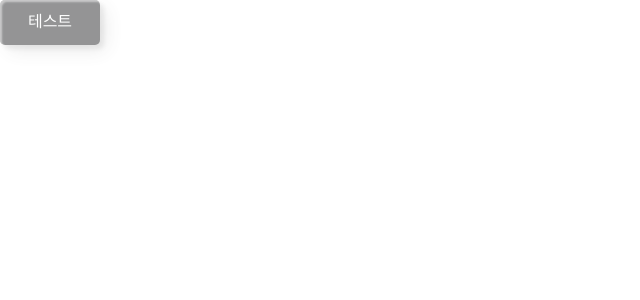
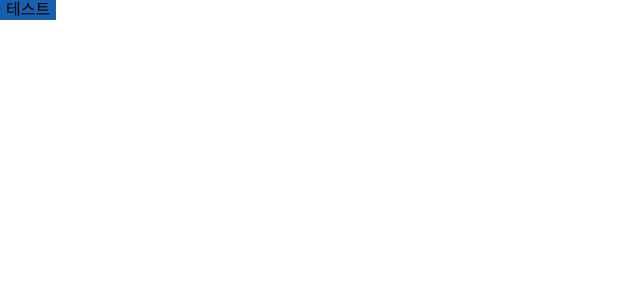
Before and after one commit to jho951/my-app, a Next.js app: page / in a window 1280 px wide. Shown: the top 300 px of the page, without its empty margins (0-640 px from the left). Built offline with nearby package versions, Linux system fonts and the light colour scheme.

Commit message:
[FEAT] 버튼 컴포넌트 개발중

```diff
--- a/src/components/atoms/Button/Button.jsx
+++ b/src/components/atoms/Button/Button.jsx
@@ -7,7 +7,7 @@ export const CustomButton = ({
   onClick = () => {
     console.warn("onClick event not provided.")
   },
-  disabled = true,
+  disabled = false,
   loading = false,
   ...props
 }) => {
--- a/src/components/atoms/Button/Button.styled.jsx
+++ b/src/components/atoms/Button/Button.styled.jsx
@@ -1,25 +1,7 @@
-import styled, {keyframes, css} from "styled-components"
-const shinyBtnAnimation = keyframes`
-  0% {
-    transform: scale(0) rotate(45deg);
-    opacity: 0;
-  }
-  80% {
-    transform: scale(0) rotate(45deg);
-    opacity: 0.5;
-  }
-  81% {
-    transform: scale(4) rotate(45deg);
-    opacity: 1;
-  }
-  100% {
-    transform: scale(50) rotate(45deg);
-    opacity: 0;
-  }
-`
+import styled, {keyframes} from "styled-components"
 
-export const CustomBtn = styled.button`
-  /* Button styling */
+const commonButtonStyles = `
+  /* Common button styling */
   display: flex;
   align-items: center;
   justify-content: center;
@@ -33,16 +15,16 @@ export const CustomBtn = styled.button`
   cursor: pointer;
   transition: all 0.3s ease;
   position: relative;
-  box-shadow: inset 2px 2px 2px 0px rgba(255, 255, 255, 0.5),
-    7px 7px 20px 0px rgba(0, 0, 0, 0.1), 4px 4px 5px 0px rgba(0, 0, 0, 0.1);
   outline: none;
-  border: ${(props) => props.border || "none"};
+  border: none;
   overflow: hidden;
-  /* Button color */
+`
+
+export const CustomBtn = styled.button`
+  ${commonButtonStyles}
   background: ${(props) =>
     props.loading ? props.theme.button.progress : props.theme.button.default};
 
-  /* Disabled state */
   &:disabled {
     opacity: 0.7;
     cursor: not-allowed;
@@ -53,7 +35,6 @@ export const CustomBtn = styled.button`
     transform: ${(props) => (props.loading ? "scale(0.95)" : "scale(1)")};
   }
 
-  /* Hover state */
   &:hover {
     box-shadow: inset 2px 2px 2px 0px rgba(255, 255, 255, 0.5),
       7px 7px 20px 0px rgba(41, 41, 41, 0.3),
@@ -84,6 +65,25 @@ export const OutlineButton = styled(CustomBtn)`
     color: ${(props) => props.color || "#fff"};
   }
 `
+
+// const shinyBtnAnimation = keyframes`
+//   0% {
+//     transform: scale(0) rotate(45deg);
+//     opacity: 0;
+//   }
+//   80% {
+//     transform: scale(0) rotate(45deg);
+//     opacity: 0.5;
+//   }
+//   81% {
+//     transform: scale(4) rotate(45deg);
+//     opacity: 1;
+//   }
+//   100% {
+//     transform: scale(50) rotate(45deg);
+//     opacity: 0;
+//   }
+// `
 
 ////////////////////////
 /////// 기본 버튼 ////////
```
